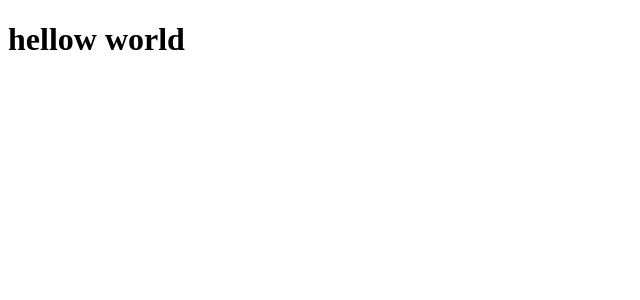
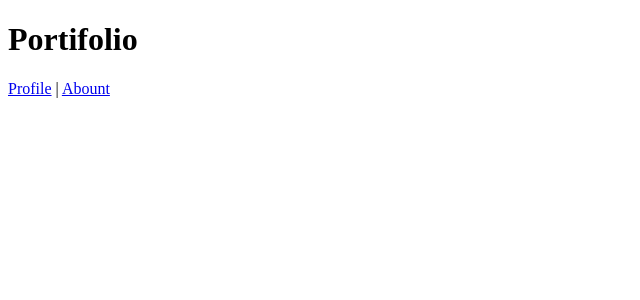
Before and after one commit to apolorezende/Projetinho-fella, a React (Create React App) app: page / in a window 1280 px wide. Shown: the top 300 px of the page, without its empty margins (0-640 px from the left). Built offline with nearby package versions, Linux system fonts and the light colour scheme.

Commit message:
feat: rotas criadas

```diff
--- a/package.json
+++ b/package.json
@@ -8,6 +8,7 @@
     "@testing-library/user-event": "^13.5.0",
     "react": "^18.2.0",
     "react-dom": "^18.2.0",
+    "react-router-dom": "^6.3.0",
     "react-scripts": "5.0.1",
     "web-vitals": "^2.1.4"
   },
--- a/src/App.js
+++ /dev/null
@@ -1,6 +0,0 @@
-
-export function App() {
-  return (
-   <h1> hellow world</h1>
-  );
-}
--- /dev/null
+++ b/src/App.jsx
@@ -0,0 +1,13 @@
+import { Link } from "react-router-dom";
+
+export default function App() {
+  return (
+    <div>
+      <h1>Portifolio</h1>
+      <nav>
+        <Link to="/profile">Profile</Link> |{" "}
+        <Link to="/expenses">Abount</Link>
+      </nav>
+    </div>
+  );
+}
--- a/src/index.js
+++ b/src/index.js
@@ -1,13 +1,14 @@
-import React from 'react';
-import ReactDOM from 'react-dom/client';
-import { App }from './App';
-import reportWebVitals from './reportWebVitals';
+import { render } from "react-dom";
+import { BrowserRouter, Route, Routes } from "react-router-dom";
+import App from "./App";
 
-const root = ReactDOM.createRoot(document.getElementById('root'));
-root.render(
-  <React.StrictMode>
-    <App />
-  </React.StrictMode>
+
+const rootElement = document.getElementById("root");
+render(
+  <BrowserRouter>
+    <Routes>
+      <Route path="/" element={<App />} />
+    </Routes>
+  </BrowserRouter>,
+  rootElement
 );
-
-reportWebVitals();
```
Also changed, not shown: src/components/Header/index.js (deleted), 1 other file (tests, documents, lock files or other folders).
